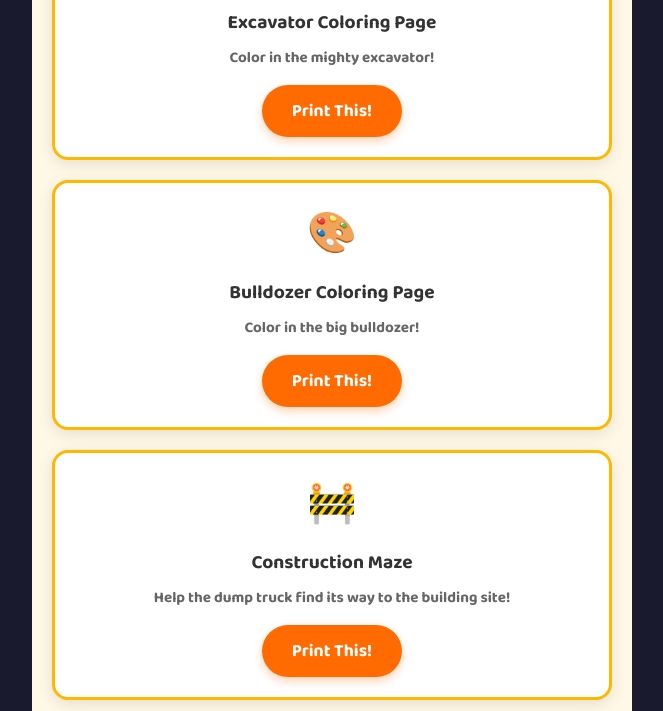
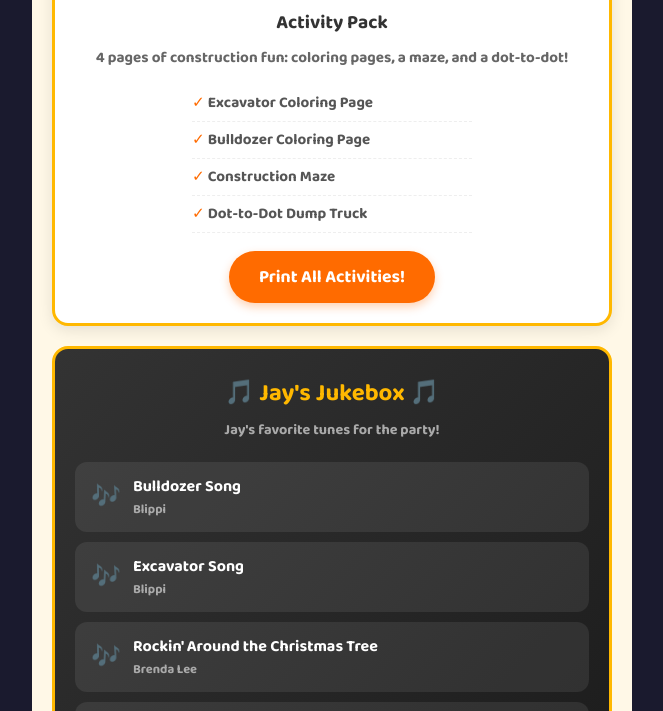
Before and after one commit to TobySytsma/jays-birthday, a plain HTML site: page index.html in a window 1280 px wide. Shown: the part 611-1322 px from the top of the page, without its empty margins (308-971 px from the left). Drawn offline with Linux system fonts and the light colour scheme.

Commit message:
Replace individual print buttons with single Print All button

```diff
--- a/index.html
+++ b/index.html
@@ -331,6 +331,25 @@ body {
   transform: scale(0.98);
 }
 
+/* ===== ACTIVITY LIST ===== */
+.activity-list {
+  list-style: none;
+  text-align: left;
+  margin: 0 auto 18px;
+  max-width: 280px;
+}
+.activity-list li {
+  font-size: 0.95rem;
+  color: #555;
+  padding: 6px 0;
+  border-bottom: 1px dashed #eee;
+}
+.activity-list li::before {
+  content: '\2713\00a0';
+  color: #FF6B00;
+  font-weight: 700;
+}
+
 /* ===== JUKEBOX ===== */
 .jukebox {
   background: linear-gradient(135deg, #333 0%, #1a1a1a 100%);
@@ -410,6 +429,9 @@ body {
     padding: 20px;
     page-break-after: always;
   }
+  .printable.active-print:last-of-type {
+    page-break-after: avoid;
+  }
   .printable.active-print svg {
     width: 100%;
     height: auto;
@@ -477,36 +499,17 @@ body {
 
   <div class="section-title">Print & Play Activities</div>
 
-  <!-- Activity 1: Excavator Coloring -->
   <div class="activity-card">
     <div class="activity-icon">&#x1F3A8;</div>
-    <h3>Excavator Coloring Page</h3>
-    <p>Color in the mighty excavator!</p>
-    <button class="print-btn" onclick="printActivity('print-excavator')">Print This!</button>
-  </div>
-
-  <!-- Activity 2: Bulldozer Coloring -->
-  <div class="activity-card">
-    <div class="activity-icon">&#x1F3A8;</div>
-    <h3>Bulldozer Coloring Page</h3>
-    <p>Color in the big bulldozer!</p>
-    <button class="print-btn" onclick="printActivity('print-bulldozer')">Print This!</button>
-  </div>
-
-  <!-- Activity 3: Maze -->
-  <div class="activity-card">
-    <div class="activity-icon">&#x1F6A7;</div>
-    <h3>Construction Maze</h3>
-    <p>Help the dump truck find its way to the building site!</p>
-    <button class="print-btn" onclick="printActivity('print-maze')">Print This!</button>
-  </div>
-
-  <!-- Activity 4: Dot to Dot -->
-  <div class="activity-card">
-    <div class="activity-icon">&#x270F;&#xFE0F;</div>
-    <h3>Dot-to-Dot Dump Truck</h3>
-    <p>Connect the dots (1-20) to reveal a dump truck!</p>
-    <button class="print-btn" onclick="printActivity('print-dots')">Print This!</button>
+    <h3>Activity Pack</h3>
+    <p>4 pages of construction fun: coloring pages, a maze, and a dot-to-dot!</p>
+    <ul class="activity-list">
+      <li>Excavator Coloring Page</li>
+      <li>Bulldozer Coloring Page</li>
+      <li>Construction Maze</li>
+      <li>Dot-to-Dot Dump Truck</li>
+    </ul>
+    <button class="print-btn" onclick="printAll()">Print All Activities!</button>
   </div>
 
   <!-- ===== JUKEBOX ===== -->
@@ -842,18 +845,18 @@ body {
 </div>
 
 <script>
-function printActivity(id) {
-  // Remove active-print from all printables
+function printAll() {
+  // Activate all printable pages
   document.querySelectorAll('.printable').forEach(function(el) {
-    el.classList.remove('active-print');
+    el.classList.add('active-print');
   });
-  // Activate the selected one
-  document.getElementById(id).classList.add('active-print');
   // Trigger print
   window.print();
   // Clean up after print dialog closes
   setTimeout(function() {
-    document.getElementById(id).classList.remove('active-print');
+    document.querySelectorAll('.printable').forEach(function(el) {
+      el.classList.remove('active-print');
+    });
   }, 500);
 }
 </script>
```
